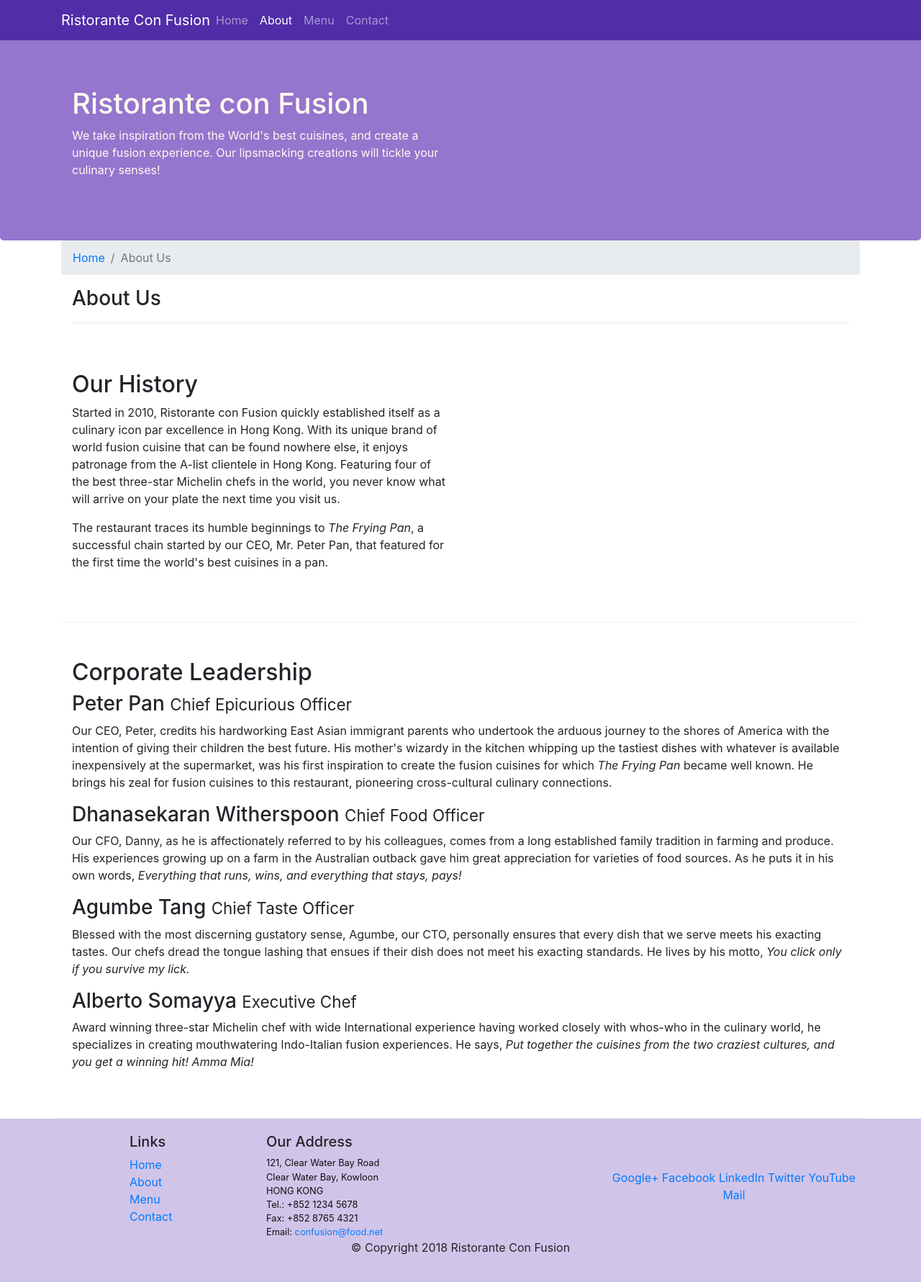
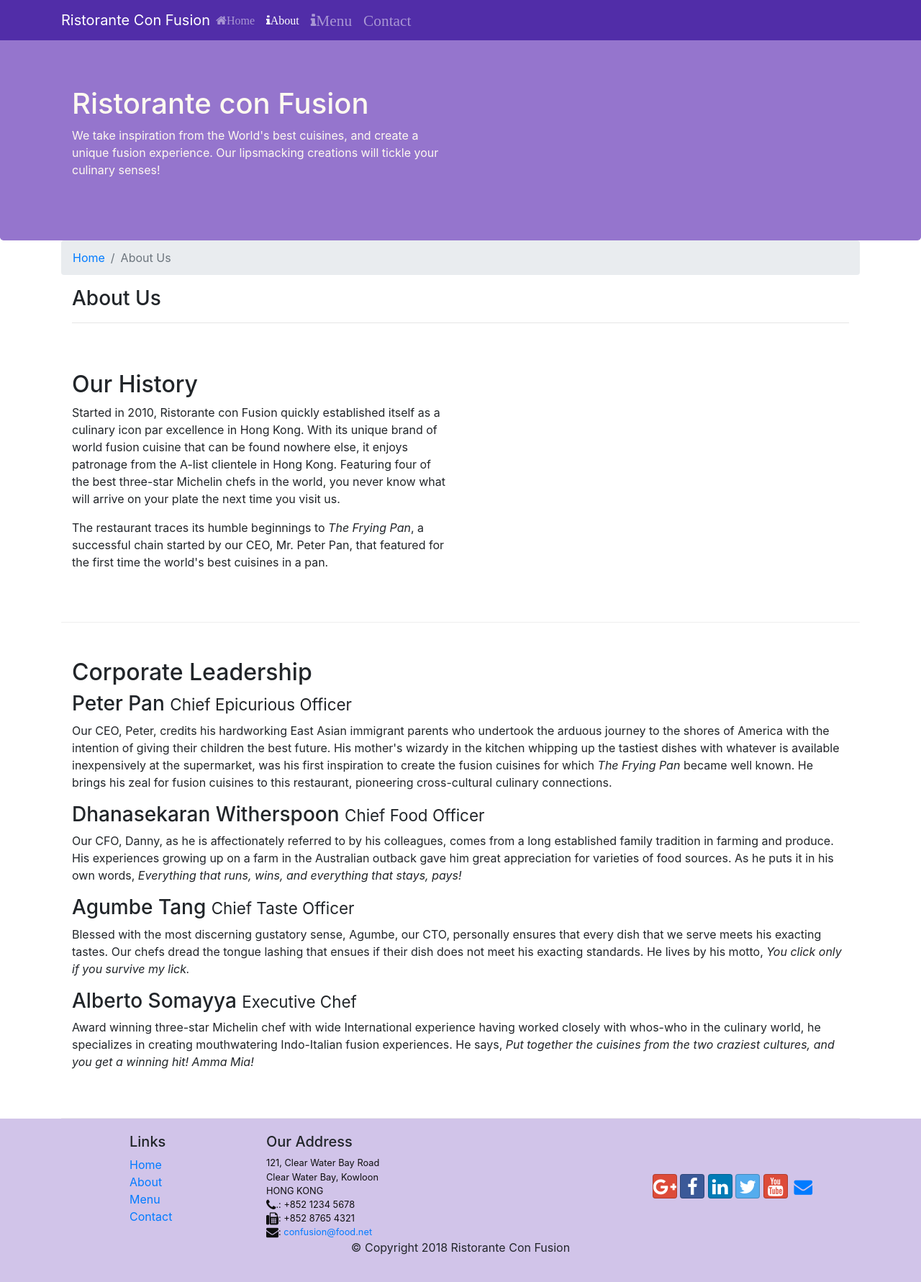
Before and after one commit to Adarsh-Vemali/Bootstrap-4, a website: page aboutus.html in a window 1280 px wide. Shown: the whole page at 72% size. Drawn offline with nearby package versions, Linux system fonts and the light colour scheme.

Commit message:
icon-fonts

```diff
--- a/aboutus.html
+++ b/aboutus.html
@@ -8,6 +8,8 @@
   <meta http-equiv="x-ua-compatible" content="ie=edge">
 
   <link rel="stylesheet" href="node_modules/bootstrap/dist/css/bootstrap.min.css">
+  <link rel="stylesheet" href="node_modules/font-awesome/css/font-awesome.min.css">
+  <link rel="stylesheet" href="node_modules/bootstrap-social/bootstrap-social.css">
   <link rel="stylesheet" href="css/styles.css">
     <title>Ristorante Con Fusion: About Us</title>
 
@@ -25,10 +27,10 @@
         <a class="navbar-brand mr-auto" href="./index.html">Ristorante Con Fusion</a>
         <div class="collapse navbar-collapse" id="Navbar">
           <ul class="navbar-nav mr-auto">
-            <li class="nav-item"><a class="nav-link" href="./index.html">Home </a> </li>
-            <li class="nav-item active"><a class="nav-link" href="#">About </a> </li>
-            <li class="nav-item"><a class="nav-link" href="#">Menu </a> </li>
-            <li class="nav-item"><a class="nav-link" href="#">Contact </a> </li>
+            <li class="nav-item"><a class="nav-link" href="./index.html"><span class="fa fa-home">Home </span></a> </li>
+            <li class="nav-item active"><a class="nav-link" href="#"><span class="fa fa-info">About </span></a> </li>
+            <li class="nav-item"><a class="nav-link" href="#"><span class="fa fa-info fa-lg">Menu </span></a> </li>
+            <li class="nav-item"><a class="nav-link" href="#"><span class="fa fa-address fa-lg">Contact </span></a> </li>
           </ul>
         </div>
       </div>
@@ -119,19 +121,19 @@
 		              121, Clear Water Bay Road<br>
 		              Clear Water Bay, Kowloon<br>
 		              HONG KONG<br>
-		              Tel.: +852 1234 5678<br>
-		              Fax: +852 8765 4321<br>
-		              Email: <a href="mailto:confusion@food.net">confusion@food.net</a>
+		              <i class="fa fa-phone fa-lg"></i>.: +852 1234 5678<br>
+		              <i class="fa fa-fax fa-lg"></i>: +852 8765 4321<br>
+		              <i class="fa fa-envelope fa-lg"></i>: <a href="mailto:confusion@food.net">confusion@food.net</a>
 		           </address>
                 </div>
                 <div class="col-12 col-sm-4 align-self-center">
                     <div class="text-center">
-                        <a href="http://google.com/+">Google+</a>
-                        <a href="http://www.facebook.com/profile.php?id=">Facebook</a>
-                        <a href="http://www.linkedin.com/in/">LinkedIn</a>
-                        <a href="http://twitter.com/">Twitter</a>
-                        <a href="http://youtube.com/">YouTube</a>
-                        <a href="mailto:">Mail</a>
+                        <a class="btn btn-social-icon btn-google" href="http://google.com/+"><i class="fa fa-google-plus fa-lg"></i></a>
+                        <a class="btn btn-social-icon btn-facebook" href="http://www.facebook.com/profile.php?id="><i class="fa fa-facebook fa-lg"></i></a>
+                        <a class="btn btn-social-icon btn-linkedin" href="http://www.linkedin.com/in/"><i class="fa fa-linkedin fa-lg"></i></a>
+                        <a class="btn btn-social-icon btn-twitter" href="http://twitter.com/"><i class="fa fa-twitter fa-lg"></i></a>
+                        <a class="btn btn-social-icon btn-google" href="http://youtube.com/"><i class="fa fa-youtube fa-lg"></i></a>
+                        <a class="btn btn-social-icon" href="mailto:"><i class="fa fa-envelope fa-lg"></i></a>
                     </div>
                 </div>
            </div>
--- a/package.json
+++ b/package.json
@@ -15,6 +15,8 @@
   },
   "dependencies": {
     "bootstrap": "^4.0.0",
+    "bootstrap-social": "^5.1.1",
+    "font-awesome": "^4.7.0",
     "jquery": "^3.3.1",
     "popper.js": "^1.12.9"
   }
```
Also changed, not shown: index.html (+15 -13 lines), 1 other file.
